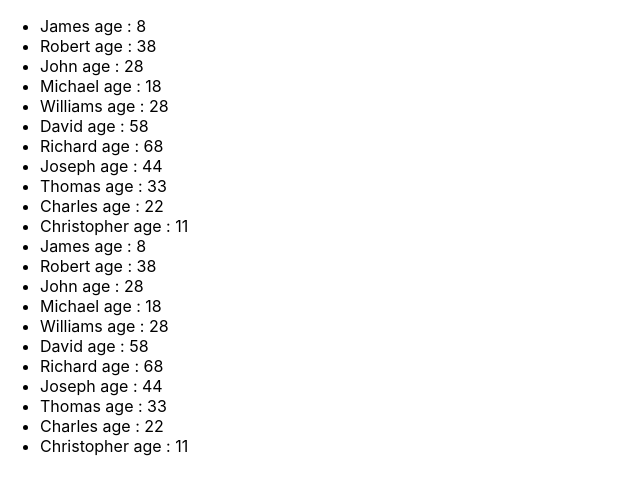
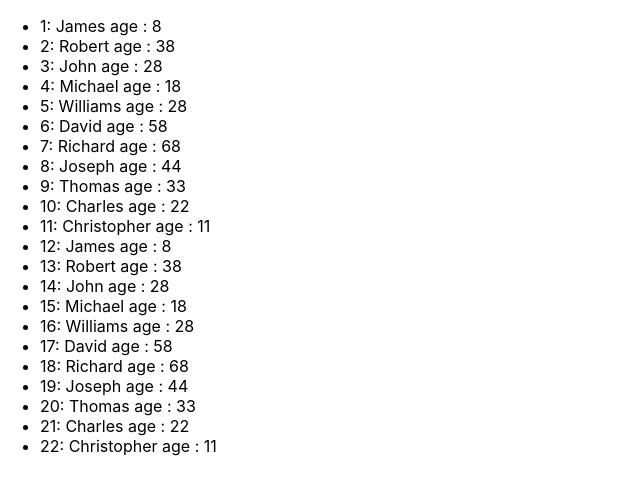
Before and after one commit to Srh-Yakovenko-ua/it-incubator-mikrotasks, a React (Create React App) app: page / in a window 1280 px wide. Shown: the top 494 px of the page, without its empty margins (0-640 px from the left). Built offline with nearby package versions, Linux system fonts and the light colour scheme.

Commit message:
add component TopCars | add props | used method map | used table th td

```diff
--- a/src/site/NewComponent.tsx
+++ b/src/site/NewComponent.tsx
@@ -3,27 +3,22 @@ import React from 'react';
 type NewComponentType = {
     students: Array<StudentType>
 }
-
 type StudentType = {
     id: number
     name: string
     age: number
 }
-
-
 export const NewComponent = (props: NewComponentType) => {
     return (
         <ul>
             {props.students.map((objectFromStudentArray, index) => {
-
                 return (
                     <li key={objectFromStudentArray.id}>
-                        <span>{objectFromStudentArray.name}</span>
+                        <span>{index + 1}: {objectFromStudentArray.name}</span>
                         <span> age : {objectFromStudentArray.age}</span>
                     </li>
-                )
+                );
             })}
         </ul>
-
     );
 };
```
Also changed, not shown: src/site/TopCars.tsx (added, +29 -0 lines).
